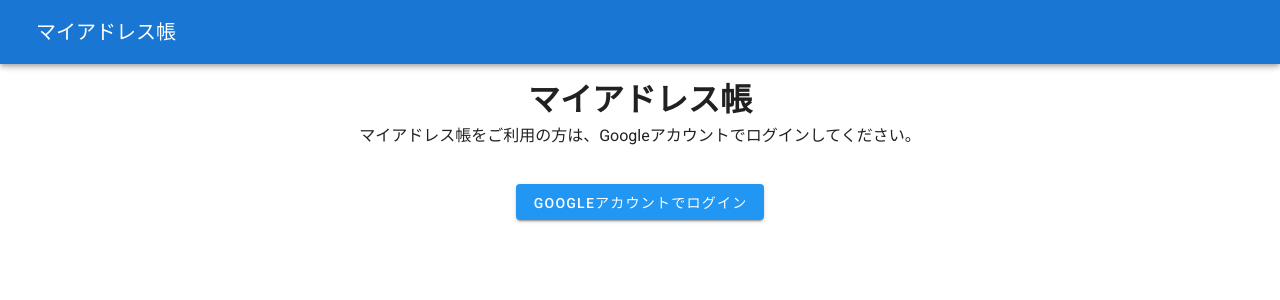
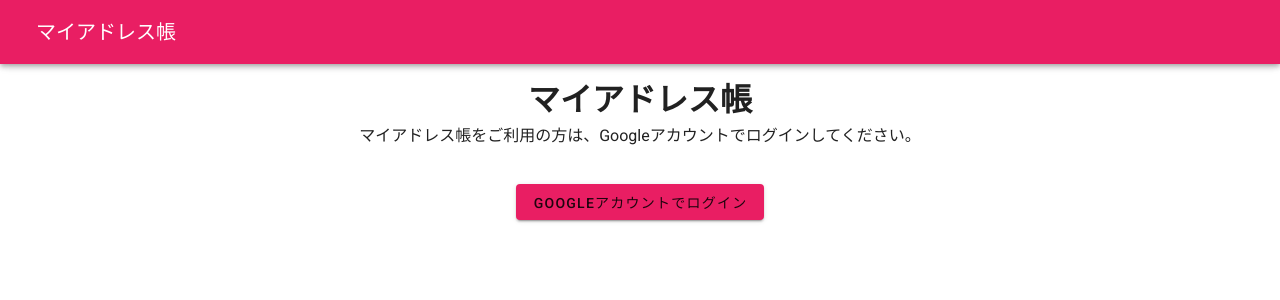
Before and after one commit to yuyaamano23/ContactList-by-vue-firebase-deploy, a Vue app: page / in a window 1280 px wide. Shown: the top 300 px of the page. Built offline with nearby package versions, Linux system fonts and the light colour scheme; no server answers.

Commit message:
カラー変更

```diff
--- a/src/App.vue
+++ b/src/App.vue
@@ -2,7 +2,7 @@
   <v-app>
     <v-app-bar
       app
-      color="primary"
+      color="pink"
       dark
     >
       <v-app-bar-nav-icon v-show="$store.state.login_user" @click.stop="toggleSideMenu"></v-app-bar-nav-icon>
--- a/src/views/AddressForm.vue
+++ b/src/views/AddressForm.vue
@@ -15,7 +15,7 @@
                <v-text-field v-model="address.address" label="住所"></v-text-field>
                <div class="text-center">
                  <v-btn @click="$router.push({ name: 'addresses' })">キャンセル</v-btn>
-                 <v-btn color="info" class="ml-2" @click="submit">保存</v-btn>
+                 <v-btn color="pink" class="ml-2" @click="submit">保存</v-btn>
                </div>
             </v-form>
           </v-card-text>
--- a/src/views/Addresses.vue
+++ b/src/views/Addresses.vue
@@ -7,7 +7,7 @@
 
       <v-flex xs12 mt-5 mr-5 text-right>
         <router-link :to="{ name: 'address_edit' }">
-          <v-btn color="info">
+          <v-btn color="pink">
             連絡先追加
           </v-btn>
         </router-link>
--- a/src/views/Home.vue
+++ b/src/views/Home.vue
@@ -7,7 +7,7 @@
       </v-flex>
 
       <v-flex xs12 mt-5>
-        <v-btn color='info' @click="login">Googleアカウントでログイン</v-btn>
+        <v-btn color='pink' @click="login">Googleアカウントでログイン</v-btn>
       </v-flex>
     </v-layout>
   </v-container>
```
